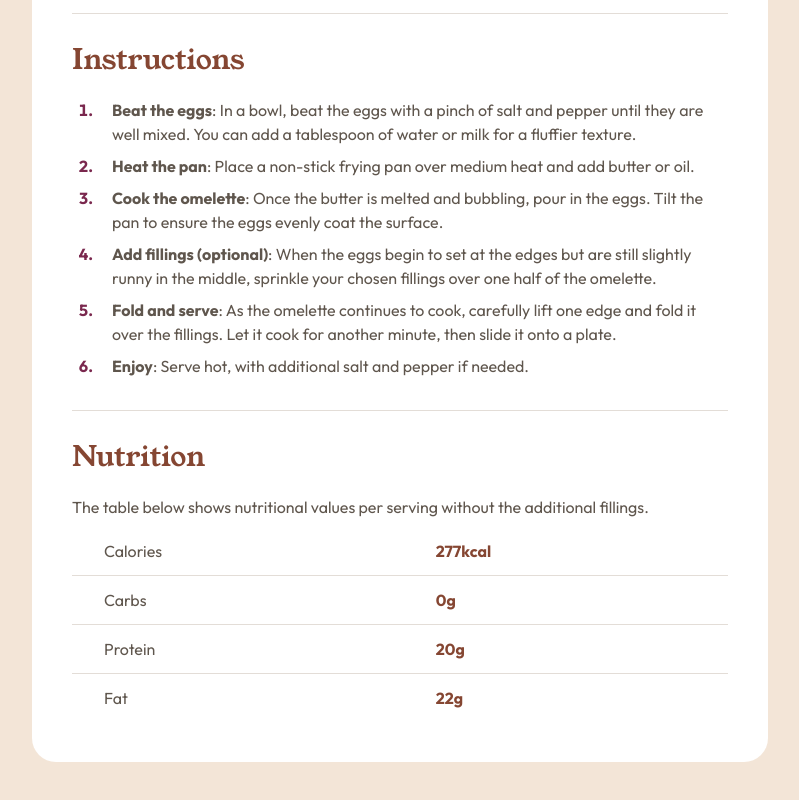
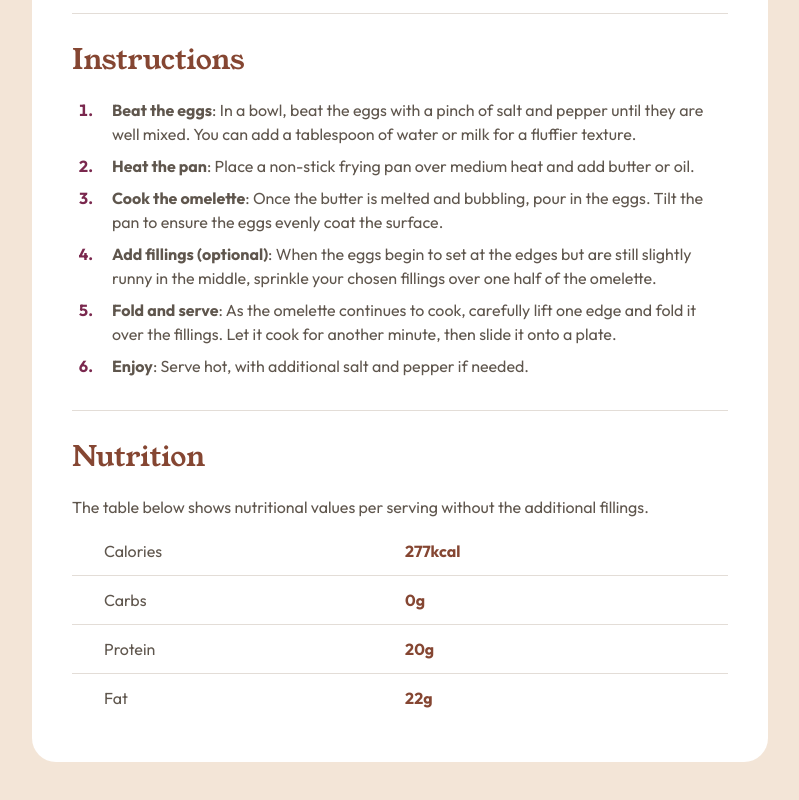
Before and after one commit to RicardoGeada/fm-recipe-page, a React app: page / in a window 1280 px wide. Shown: the part 1079-1879 px from the top of the page, without its empty margins (240-1039 px from the left). Built offline with nearby package versions, Linux system fonts and the light colour scheme; the HTML template or start-up script is replaced by a standard one.

Commit message:
style(recipe-nutrition): update padding for th and td

```diff
--- a/src/components/Recipe/components/RecipeNutrition/RecipeNutrition.module.scss
+++ b/src/components/Recipe/components/RecipeNutrition/RecipeNutrition.module.scss
@@ -23,20 +23,17 @@
         border-bottom: 1px solid var(--color-stone-150);
       }
 
-      th,
-      td {
-        padding: var(--space-150) var(--space-400);
-      }
-
       th {
         @include fonts.apply-text-preset("4");
         color: var(--color-stone-600);
         text-align: left;
+        padding: var(--space-150) 0 var(--space-150) var(--space-400);
       }
 
       td {
         @include fonts.apply-text-preset("4--bold");
         color: var(--color-brown-800);
+        padding: var(--space-150) var(--space-400) var(--space-150) 0;
       }
     }
   }
```
